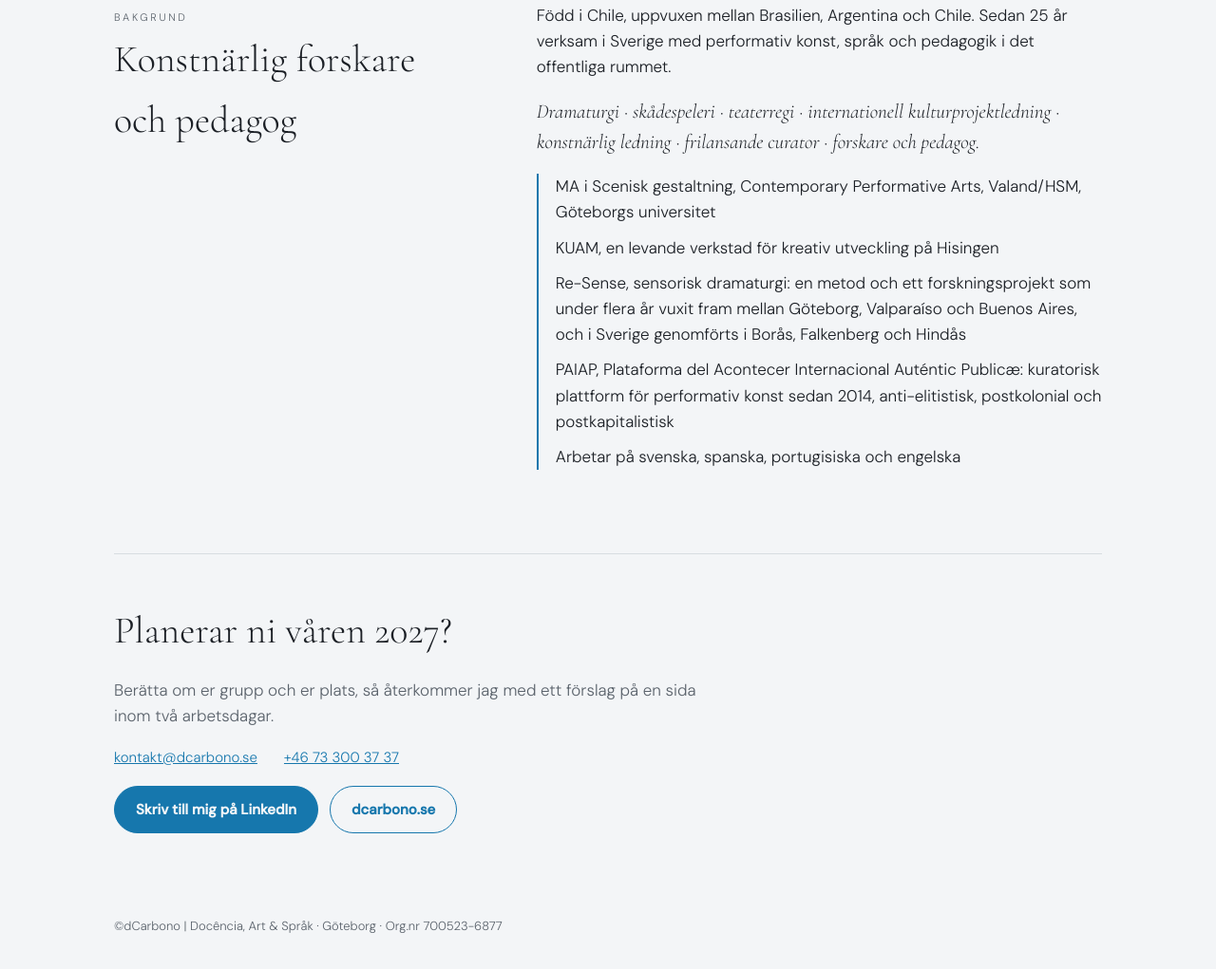
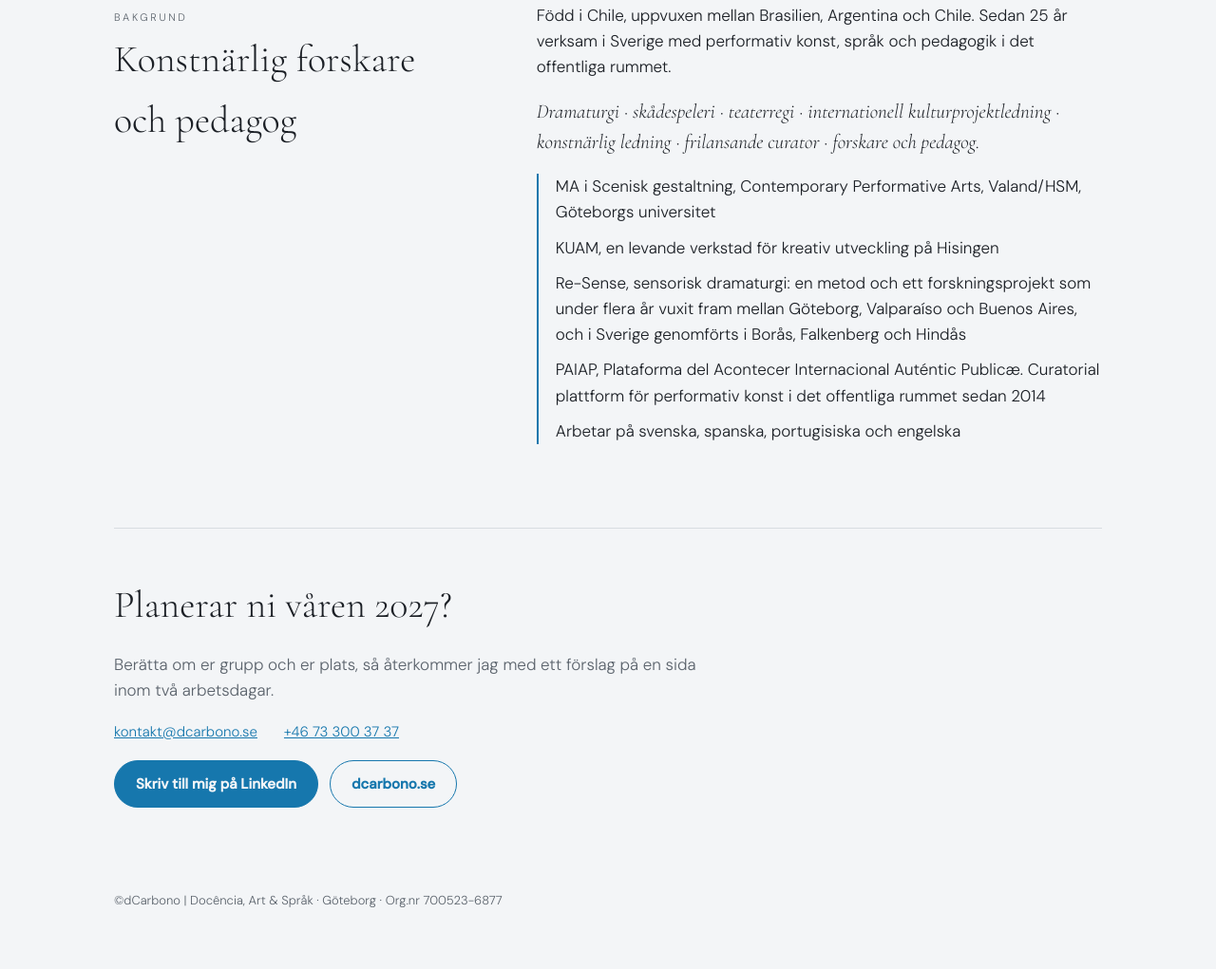
Before and after one commit to Etoras/dcarbono, a plain HTML site: page uppdrag/index.html in a window 1280 px wide. Shown: the part 1748-2769 px from the top of the page at 95% size. Drawn offline with nearby package versions, Linux system fonts and the light colour scheme.

Commit message:
Uppdrag: kortare PAIAP-text
Co-Authored-By: Claude Opus 5.5 <noreply@anthropic.com>
Claude-Session: https://claude.ai/code/session_01NMzPAwP1rgPKkvWrLi5p2S

```diff
--- a/uppdrag/index.html
+++ b/uppdrag/index.html
@@ -168,7 +168,7 @@ footer{font-size:13px;color:var(--muted)}
         <li>MA i Scenisk gestaltning, Contemporary Performative Arts, Valand/HSM, Göteborgs universitet</li>
         <li>KUAM, en levande verkstad för kreativ utveckling på Hisingen</li>
         <li>Re-Sense, sensorisk dramaturgi: en metod och ett forskningsprojekt som under flera år vuxit fram mellan Göteborg, Valparaíso och Buenos Aires, och i Sverige genomförts i Borås, Falkenberg och Hindås</li>
-        <li>PAIAP, Plataforma del Acontecer Internacional Auténtic Publicæ: kuratorisk plattform för performativ konst sedan 2014, anti-elitistisk, postkolonial och postkapitalistisk</li>
+        <li>PAIAP, Plataforma del Acontecer Internacional Auténtic Publicæ. Curatorial plattform för performativ konst i det offentliga rummet sedan 2014</li>
         <li>Arbetar på svenska, spanska, portugisiska och engelska</li>
       </ul>
     </div>
```
